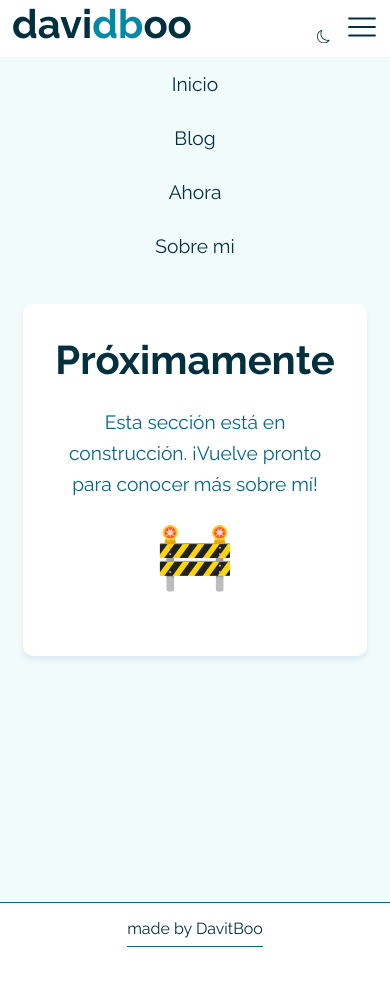
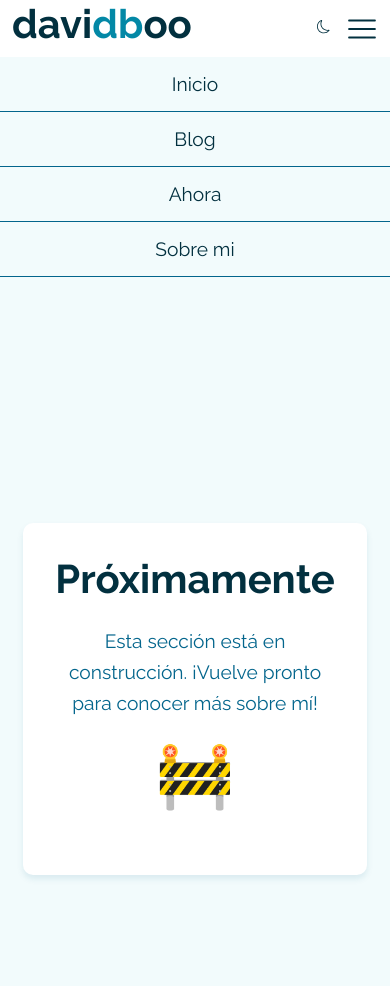
Before and after one commit to DavitBoo/my-blog, a Next.js app: page /sobre-mi in a window 390 px wide. Both pictures are taken after a click on the icon 362 px from the left and 27 px from the top of the page. Shown: the top 986 px of the page. Built offline with nearby package versions, Linux system fonts and the light colour scheme.

Commit message:
mobile menu transition

```diff
--- a/src/app/components/Header.tsx
+++ b/src/app/components/Header.tsx
@@ -36,14 +36,14 @@ const Header = () => {
   ];
 
   return (
-    <header className="main-header">
+    <header className={`main-header ${isMenuOpen ? "menu-expanded" : ""}`}>
       <div className="container headerContainer">
         <div className="logoContainer">
           <h1>
             davi<span className="highlight">db</span>oo
           </h1>
         </div>
-        <nav className="d-flex gap-4 align-items-baseline">
+        <nav className="d-flex gap-4 align-items-center">
           <ul className="desktop">
             {menuItems.map((item) => (
               <li key={item.href}>
@@ -57,17 +57,17 @@ const Header = () => {
           </button>
 
           <RxHamburgerMenu className="menu" onClick={toggleMenu} />
-          {isMenuOpen && (
-            <ul className="mobile">
-              {menuItems.map((item) => (
-                <li key={item.href}>
-                  <Link href={item.href}>{item.label}</Link>
-                </li>
-              ))}
-            </ul>
-          )}
         </nav>
       </div>
+
+      {/* Menú móvil movido fuera del nav y del container */}
+      <ul className="mobile">
+        {menuItems.map((item) => (
+          <li key={item.href}>
+            <Link href={item.href}>{item.label}</Link>
+          </li>
+        ))}
+      </ul>
     </header>
   );
 };
--- a/src/app/globals.css
+++ b/src/app/globals.css
@@ -45,7 +45,6 @@
   --color-accent: #ffec6e;
   --color-hover: #59cbe5;
 }
-
 
 @media (prefers-color-scheme: dark) {
   :root {
@@ -270,6 +269,7 @@ small {
   position: sticky;
   top: 0;
   display: flex;
+  flex-direction: column;
   justify-content: center;
   z-index: 9999;
 
@@ -311,10 +311,6 @@ li {
 }
 
 .mobile {
-  position: absolute;
-  top: 100%;
-  right: 0;
-  width: 100%;
   padding: 0;
   gap: 0;
 
@@ -323,12 +319,32 @@ li {
   align-items: center;
 
   background-color: var(--color-background-lighter);
+
+  max-height: 0;
+  overflow: hidden;
+  transform: translateY(-10px);
+  opacity: 0;
+  transition: max-height 0.3s ease-in-out, transform 0.3s ease-in-out, opacity 0.3s ease-in-out;
+}
+
+.main-header.menu-expanded .mobile {
+  max-height: fit-content; /* Ajusta según el número de elementos */
+  transform: translateY(0);
+  opacity: 1;
 }
 
 .mobile li {
   width: 100%;
   padding: 1rem;
   text-align: center;
+  border-bottom: 1px solid var(--color-border);
+}
+.mobile li:last-child {
+  border-bottom: none;
+}
+
+.main-header.menu-expanded {
+  box-shadow: 0 3px 5 px -1px rgba(0, 0, 0, 0.1);
 }
 
 @media screen and (max-width: 1320px) {
@@ -370,7 +386,7 @@ li {
   height: 100%;
   object-fit: cover;
   margin-bottom: 2rem;
-  border-radius: .75rem;
+  border-radius: 0.75rem;
 }
 
 .article-page hr {
@@ -410,7 +426,7 @@ li {
   color: var(--color-font-primary);
   margin: 1rem 0;
   overflow: hidden;
-  border-radius: .5rem;
+  border-radius: 0.5rem;
 }
 
 .article-content table th,
@@ -444,7 +460,6 @@ li {
   margin: 0;
   line-height: 1.4;
 }
-
 
 /* slider/carousel */
 /* Carousel Container */
@@ -955,7 +970,6 @@ footer span {
   font-size: 5rem;
   color: var(--color-primary);
   margin: 3rem auto;
-
 }
 
 .loaderContainer p {
@@ -1007,8 +1021,6 @@ footer span {
   margin-bottom: 1.5rem;
 }
 
-
-
 .error-404 .button-group {
   display: flex;
   gap: 0.75rem;
```
